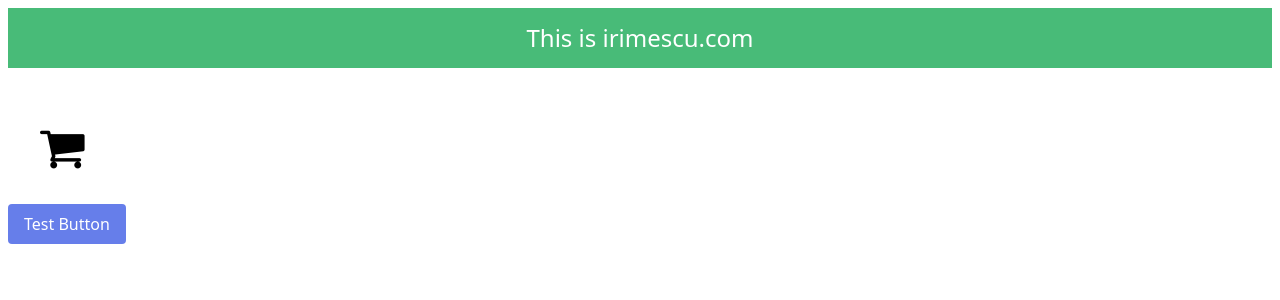
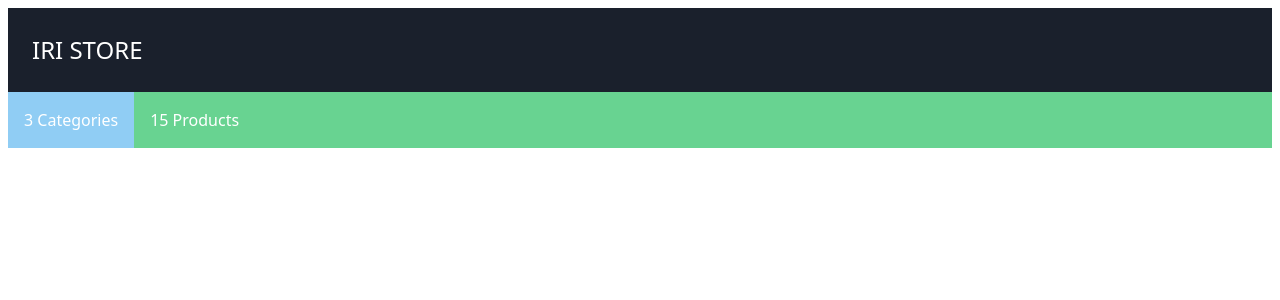
Before and after one commit to TomIrimescu/IRI, an Angular app: page / in a window 1280 px wide. Shown: the top 300 px of the page. Built offline with nearby package versions, Linux system fonts and the light colour scheme.

Commit message:
Added Store Module/Component
Initial page layout

```diff
--- a/src/app/app.component.ts
+++ b/src/app/app.component.ts
@@ -4,13 +4,7 @@ import {
 
 @Component({
   selector: 'app-root',
-  template: `<div class="bg-green-500 p-3 text-center text-white text-2xl">
-                  This is irimescu.com
-            </div>
-            <br />
-            <i class="fa fa-shopping-cart fa-3x p-8"></i>
-            <br />
-            <button class="btn">Test Button</button>`
+  template: '<app-store></app-store>'
 })
 export class AppComponent {
   title = 'irimescu.com';
--- /dev/null
+++ b/src/app/store/store.component.html
@@ -0,0 +1,11 @@
+  <div class="flex text-white bg-gray-900 p-6 text-2xl">
+    <a>IRI STORE</a>
+  </div>
+  <div class="flex text-white">
+    <div class="bg-blue-300 p-4 w-30">
+      {{ categories.length }} Categories
+    </div>
+    <div class="flex-auto bg-green-400 p-4">
+      {{ products.length }} Products
+    </div>
+  </div>
--- /dev/null
+++ b/src/app/store/store.component.ts
@@ -0,0 +1,19 @@
+import { Component } from '@angular/core';
+import { Product } from '@app/model/product.model';
+import { ProductRepository } from '@app/model/product.repository';
+
+@Component({
+  selector: 'app-store',
+  templateUrl: 'store.component.html'
+})
+export class StoreComponent {
+  constructor(private repository: ProductRepository) { }
+
+  get products(): Product[] {
+    return this.repository.getProducts();
+  }
+
+  get categories(): string[] {
+    return this.repository.getCategories();
+  }
+}
--- /dev/null
+++ b/src/app/store/store.module.ts
@@ -0,0 +1,26 @@
+import {
+  NgModule
+} from '@angular/core';
+import {
+  FormsModule
+} from '@angular/forms';
+import {
+  BrowserModule
+} from '@angular/platform-browser';
+import {
+  ModelModule
+} from '@app/model/model.module';
+import {
+  StoreComponent
+} from '@app/store/store.component';
+
+@NgModule({
+  imports: [
+    ModelModule,
+    BrowserModule,
+    FormsModule],
+  declarations: [StoreComponent],
+  exports: [StoreComponent]
+})
+
+export class StoreModule { }
```
Also changed, not shown: src/app/app.module.ts (+7 -3 lines).
